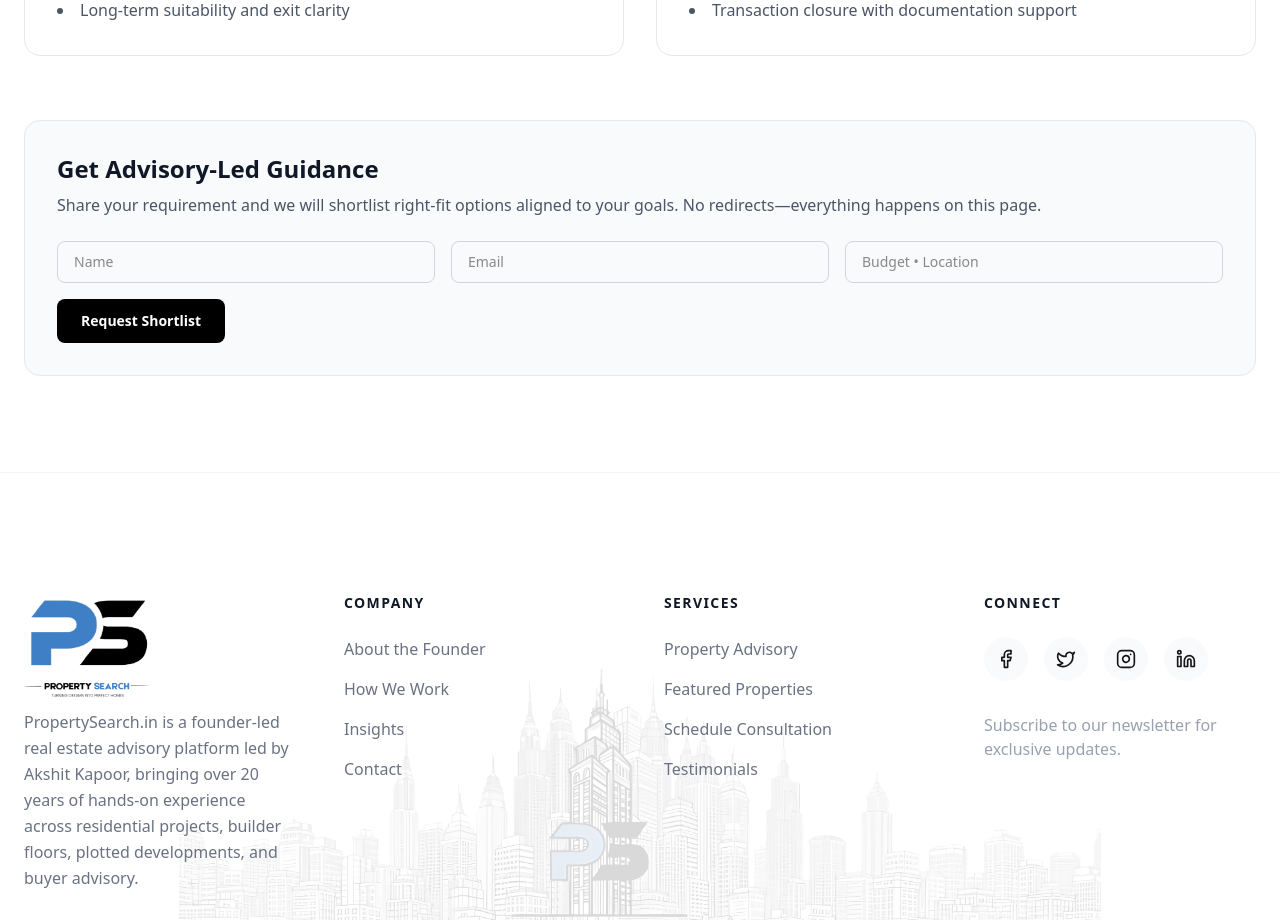
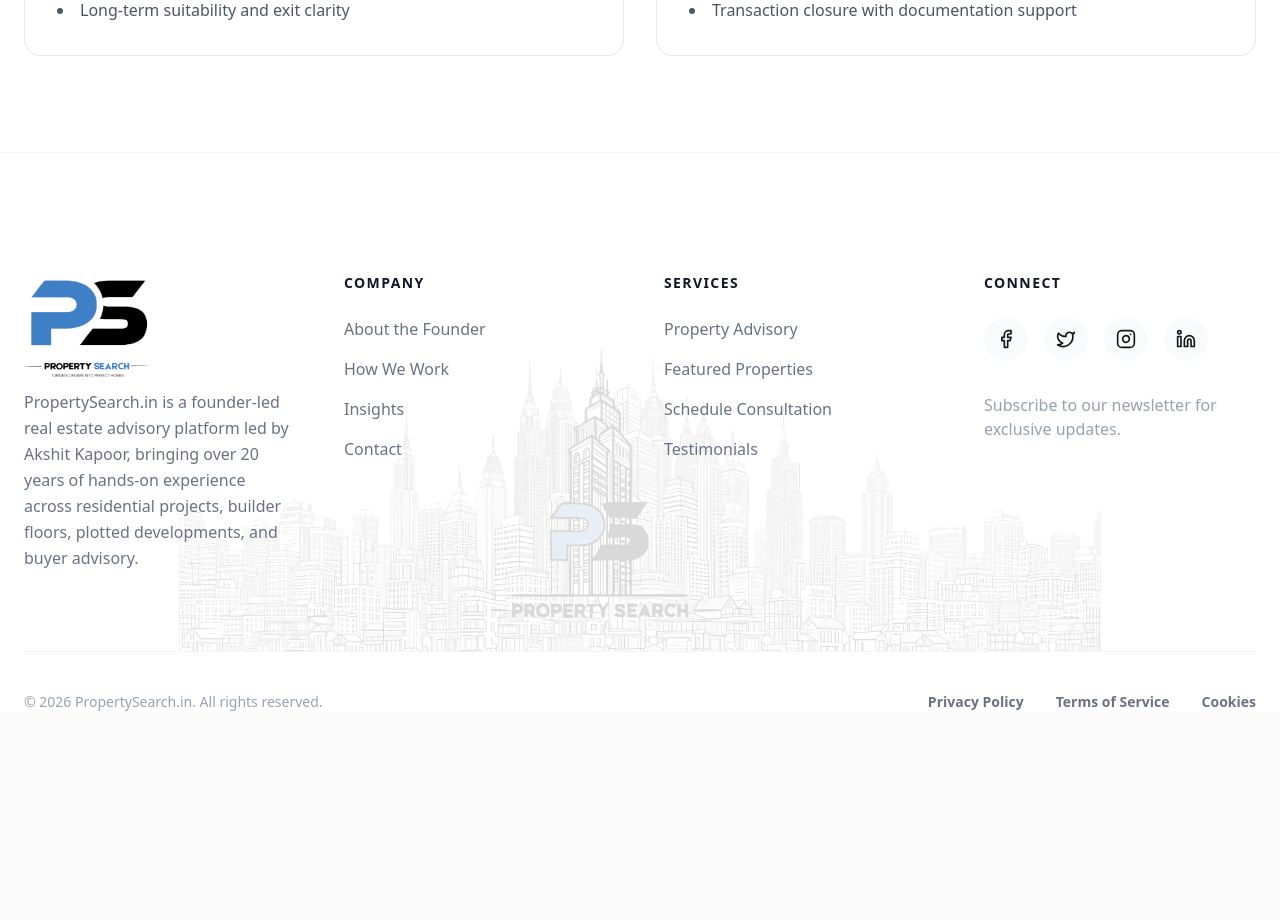
Before and after one commit to VIKASYADAV1815/New-property, a Next.js app: page /our-team in a window 1280 px wide. Shown: the part 2380-3300 px from the top of the page. After the commit the page ends 3092 px from the top, so only its background shows below. Built offline with nearby package versions, Linux system fonts and the light colour scheme.

Commit message:
minor change

```diff
--- a/components/our-team/CardTeam.jsx
+++ b/components/our-team/CardTeam.jsx
@@ -105,7 +105,7 @@
           </motion.div>
         </div>
 
-        <div className="mt-16 reveal">
+        {/* <div className="mt-16 reveal">
           <div className="rounded-2xl border border-gray-200 p-6 md:p-8 bg-gray-50">
             <h3 className="text-xl md:text-2xl font-bold text-gray-900">Get Advisory-Led Guidance</h3>
             <p className="text-gray-600 mt-2">Share your requirement and we will shortlist right-fit options aligned to your goals. No redirects—everything happens on this page.</p>
@@ -116,7 +116,7 @@
             </div>
             <button className="mt-4 px-6 py-3 rounded-lg bg-black text-white text-sm font-bold hover:bg-gray-800">Request Shortlist</button>
           </div>
-        </div>
+        </div> */}
       </div>
     </section>
   );
```
